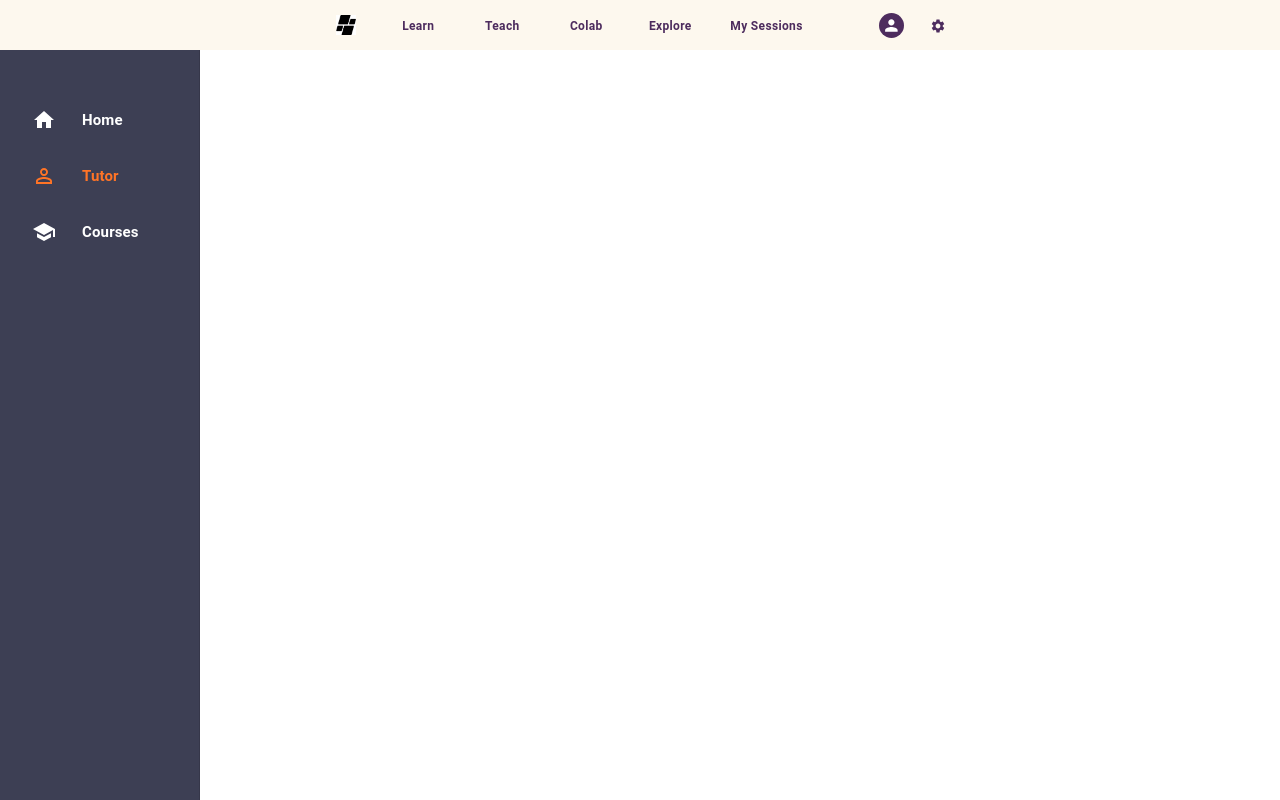
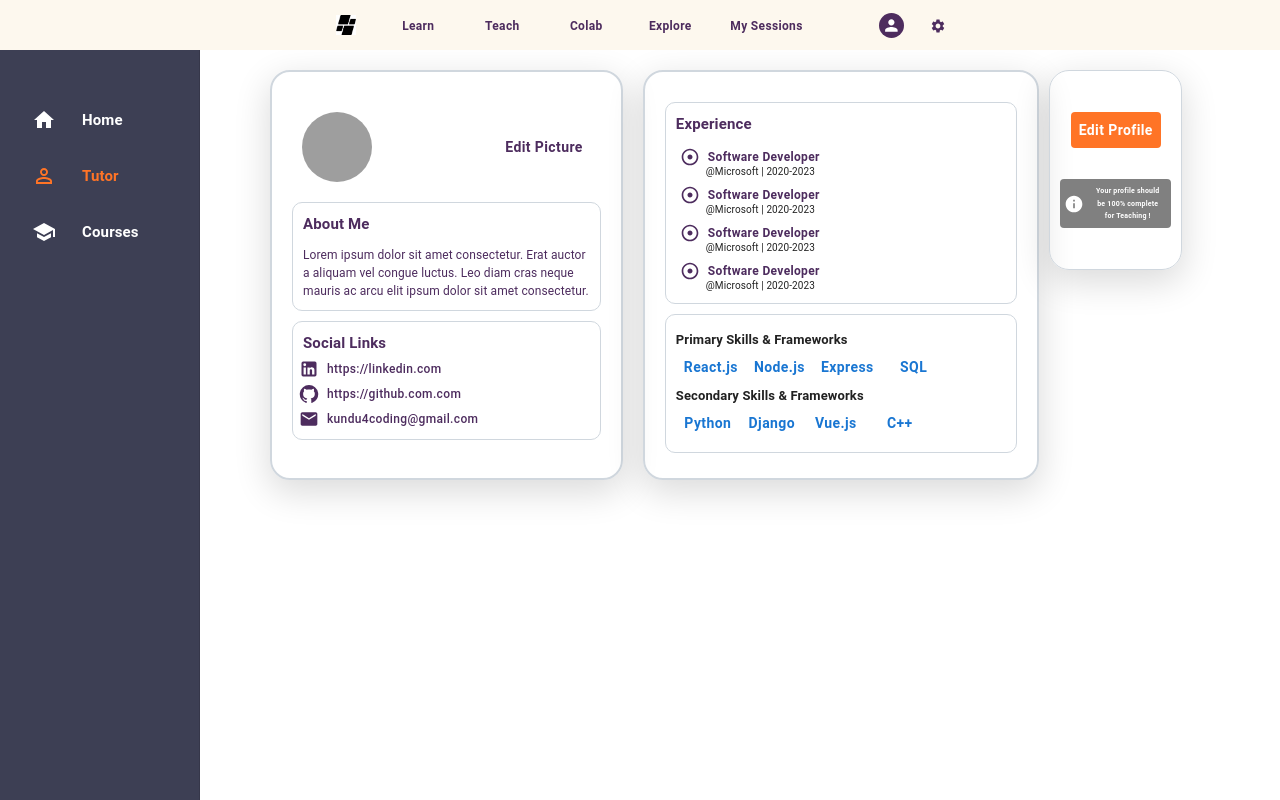
Before and after one commit to kunduanshuman07/SkillExchangePlatform, a React (Create React App) app in the folder fe/: page /teach in a window 1280 px wide. Both pictures are taken after a click on the item "Tutor". Built offline with nearby package versions, Linux system fonts and the light colour scheme; grey boxes are pictures that could not be loaded; the HTML template or start-up script is replaced by a standard one.

Commit message:
Tutor Profile

```diff
--- /dev/null
+++ b/fe/src/components/EditProfileDialog.jsx
@@ -0,0 +1,26 @@
+import React, { useState } from 'react'
+import { Box, Button, TextField, Typography, Dialog, DialogContent, DialogTitle } from '@mui/material'
+import styled from 'styled-components'
+
+const EditProfileDialog = ({onCloseModal}) => {
+   return (
+      <Dialog open fullScreen>
+        <DialogTitle>
+            <Button onClick={onCloseModal}>Close</Button>
+        </DialogTitle>
+         <DialogContent>
+            <Root>
+               <Box className='container'>
+
+               </Box>
+            </Root>
+         </DialogContent>
+      </ Dialog>
+   )
+}
+
+const Root = styled.div`
+
+`
+
+export default EditProfileDialog
--- a/fe/src/components/SkillTutor.jsx
+++ b/fe/src/components/SkillTutor.jsx
@@ -4,7 +4,7 @@ import styled from 'styled-components';
 const SkillTutor = () => {
   return (
     <Root>
-      <Box className='skiils'>
+      <Box className='skills'>
         <Typography className='primary-skill-header'>Primary Skills & Frameworks</Typography>
         <Box className='primary-skills'>
           <Button className='skill'>React.js</Button>
--- a/fe/src/components/TeachTutor.jsx
+++ b/fe/src/components/TeachTutor.jsx
@@ -1,9 +1,236 @@
-import React from 'react'
+import { Avatar, Box, Button, Typography } from '@mui/material'
+import React, { useState } from 'react'
+import styled from 'styled-components'
+import TeacherImg from "../assets/Teacher-one.jpg";
+import EmailIcon from '@mui/icons-material/Email';
+import LinkedInIcon from '@mui/icons-material/LinkedIn';
+import GitHubIcon from '@mui/icons-material/GitHub';
+import InfoIcon from '@mui/icons-material/Info';
+import AdjustIcon from '@mui/icons-material/Adjust';
+import EditProfileDialog from './EditProfileDialog';
+const TeachTutor = () => {
+  const [editProfile, setEditProfile] = useState(false);
+  const handleEditProfile = () => {
+    setEditProfile(true);
+  }
+  const handleClose = () => {
+    setEditProfile(false);
+  }
+  return (
+    <Root>
+      <Box className='tt-container'>
+        <Box className='left-box'>
+          <Box className='content-box-one'>
+            <Avatar className='avatar' src={TeacherImg} />
+            <Button className='upload-photo-btn'>Edit Picture</Button>
+          </Box>
+          <Box className='content-box'>
+            <Box className='content-header'>
+              <Typography className='content-header-text'>About Me</Typography>
+            </Box>
+            <Typography className='content-items'>
+              Lorem ipsum dolor sit amet consectetur. Erat auctor a aliquam vel congue luctus. Leo diam cras neque mauris ac arcu elit ipsum dolor sit amet consectetur.
+            </Typography>
+          </Box>
+          <Box className='content-box'>
+            <Box className='content-header'>
+              <Typography className='content-header-text'>Social Links</Typography>
+            </Box>
+            <Button className='content-item-btns' startIcon={<LinkedInIcon />}>https://linkedin.com</Button>
+            <Button className='content-item-btns' startIcon={<GitHubIcon />}>https://github.com.com</Button>
+            <Button className='content-item-btns' startIcon={<EmailIcon />}>kundu4coding@gmail.com</Button>
+          </Box>
 
-const TeachTutor = () => {
-  return (
-    <div>TeachTutor</div>
+        </Box>
+        <Box className='right-box'>
+          <Box className='content-box'>
+            <Box className='content-header'>
+              <Typography className='content-header-text'>Experience</Typography>
+            </Box>
+            <Box className='experience'>
+              <Box className='exp-header'>
+                <Button startIcon={<AdjustIcon />} className='exp-title'>Software Developer</Button>
+                <Typography className='exp-footer'>@Microsoft | 2020-2023</Typography>
+              </Box>
+              <Box className='exp-header'>
+                <Button startIcon={<AdjustIcon />} className='exp-title'>Software Developer</Button>
+                <Typography className='exp-footer'>@Microsoft | 2020-2023</Typography>
+              </Box>
+              <Box className='exp-header'>
+                <Button startIcon={<AdjustIcon />} className='exp-title'>Software Developer</Button>
+                <Typography className='exp-footer'>@Microsoft | 2020-2023</Typography>
+              </Box>
+              <Box className='exp-header'>
+                <Button startIcon={<AdjustIcon />} className='exp-title'>Software Developer</Button>
+                <Typography className='exp-footer'>@Microsoft | 2020-2023</Typography>
+              </Box>
+            </Box>
+          </Box>
+          <Box className='content-box'>
+            <Box className='skills'>
+              <Typography className='skill-header'>Primary Skills & Frameworks</Typography>
+              <Box className='primary-skills'>
+                <Button className='skill'>React.js</Button>
+                <Button className='skill'>Node.js</Button>
+                <Button className='skill'>Express</Button>
+                <Button className='skill'>SQL</Button>
+              </Box>
+              <Typography className='skill-header'>Secondary Skills & Frameworks</Typography>
+              <Box className='secondary-skills'>
+                <Button className='skill'>Python</Button>
+                <Button className='skill'>Django</Button>
+                <Button className='skill'>Vue.js</Button>
+                <Button className='skill'>C++</Button>
+              </Box>
+            </Box>
+          </Box>
+        </Box>
+        <Box className='corner-box'>
+          <Button className='edit-btn' onClick={handleEditProfile}>Edit Profile</Button>
+          <Button className='infobox' startIcon={<InfoIcon />}>Your profile should be 100% complete for Teaching !</Button>
+        </Box>
+      </Box>
+      {editProfile && <EditProfileDialog onCloseModal={handleClose}/>}
+    </Root>
   )
 }
 
+const Root = styled.div`
+.skill{
+  text-transform: none;
+  font-weight: bold;
+}
+.skills{
+  margin-top: 5px;
+}
+.skill-header{
+  font-size: 13px;
+  font-weight: bold;
+}
+.exp-footer{
+  font-size: 10px;
+  margin-left: 30px;
+  margin-top: -10px;
+}
+.exp-title{
+  text-transform: none;
+  font-weight: bold;
+  color: #4D2C5E;
+  font-size: 12px;
+}
+.experience{
+  border-radius: 20px;
+  margin-right: auto;
+  margin-top: 5px;
+}
+.infobox{
+  text-transform: none;
+  font-weight: bold;
+  font-size:7px;
+  margin: auto;
+  background-color: gray;
+  color: white;
+  &:hover{
+    background-color: gray;
+  color: white;
+  }
+}
+.corner-box{
+  width: 15%;
+  margin-left: 10px;
+  border: 1px solid #d0d7de;
+  height: 200px;
+  padding: 10px;
+  display: flex;
+  flex-direction: column;
+  box-shadow: 0px 11px 35px 2px rgba(0, 0, 0, 0.14);
+  border-radius: 20px;
+}
+.content-item-btns{
+  font-size: 12px;
+  color: #4D2C5E;
+  margin-top: 5px;
+  text-transform: none;
+  height: 20px;
+  padding: 0px;
+  margin-right: auto;
+}
+.content-items{
+  font-size: 12px;
+  color: #4D2C5E;
+  margin-top: 10px;
+}
+.edit-btn{
+  text-transform: none;
+  margin: auto auto 0px auto;
+  background-color: #FF7426;
+  color: white;
+  font-weight: bold;
+  text-transform: none;
+  &:hover{
+    background-color: #8c3a0d;
+  }
+}
+.content-header-text{
+  font-weight: bold;
+  font-size: 15px;
+  margin: auto 0px;
+  color: #4D2C5E;
+}
+.content-header{
+  display: flex;
+}
+.content-box{
+  display: flex;
+  flex-direction: column;
+  padding: 10px;
+  margin-top: 10px;
+  border: 1px solid #d0d7de;
+  border-radius: 10px;
+}
+.upload-photo-btn{
+  text-transform: none;
+  font-weight: bold;
+  margin: auto 0px auto auto;
+  height: 30px;
+  color: #4D2C5E;
+}
+.avatar{
+  width: 70px;
+  height: 70px;
+  margin-tigh: auto;
+}
+.content-box-one{
+  display: flex;
+  padding: 10px;
+  margin-top: 10px;
+}
+.tt-container{
+  display: flex;
+  margin-left: 200px;
+  width: 80%;
+}
+.left-box{
+  width: 40%;
+  height: 410px;
+  border: 2px solid #d0d7de;
+  display: flex;
+  flex-direction: column;
+  box-shadow: 0px 11px 35px 2px rgba(0, 0, 0, 0.14);
+  border-radius: 20px;
+  padding: 20px;
+}
+.right-box{
+  width: 45%;
+  height: 410px;
+  border: 2px solid #d0d7de;
+  display: flex;
+  margin-left: 20px;
+  flex-direction: column;
+  box-shadow: 0px 11px 35px 2px rgba(0, 0, 0, 0.14);
+  border-radius: 20px;
+  padding: 20px;
+}
+`
+
 export default TeachTutor
```
